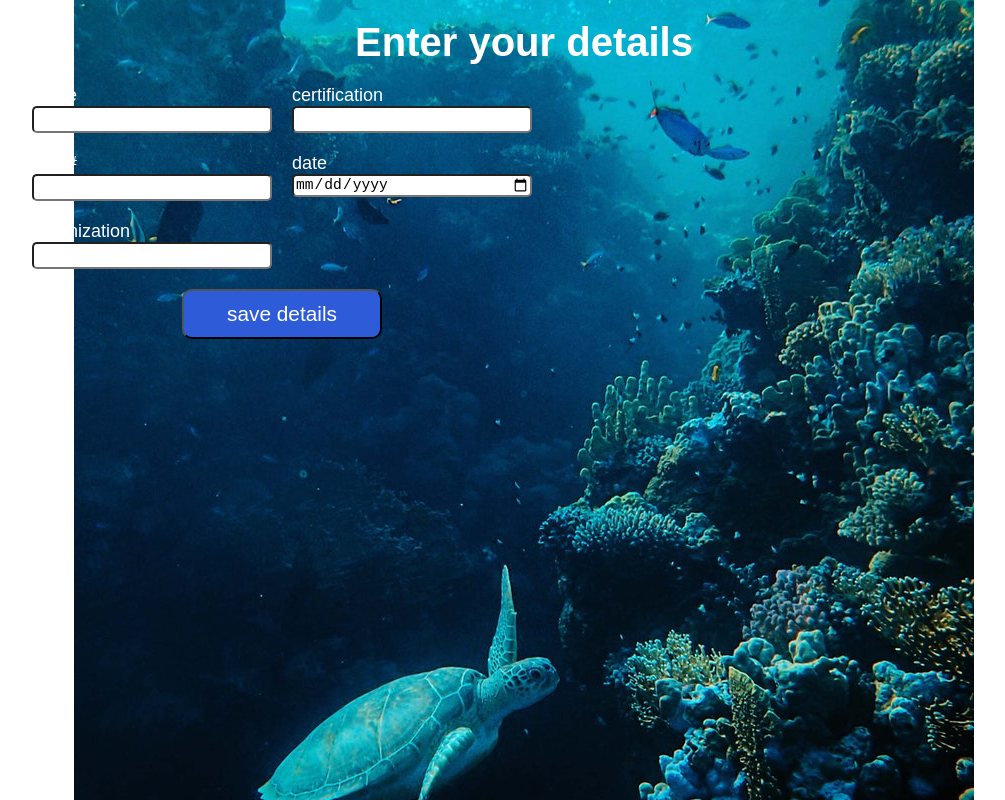
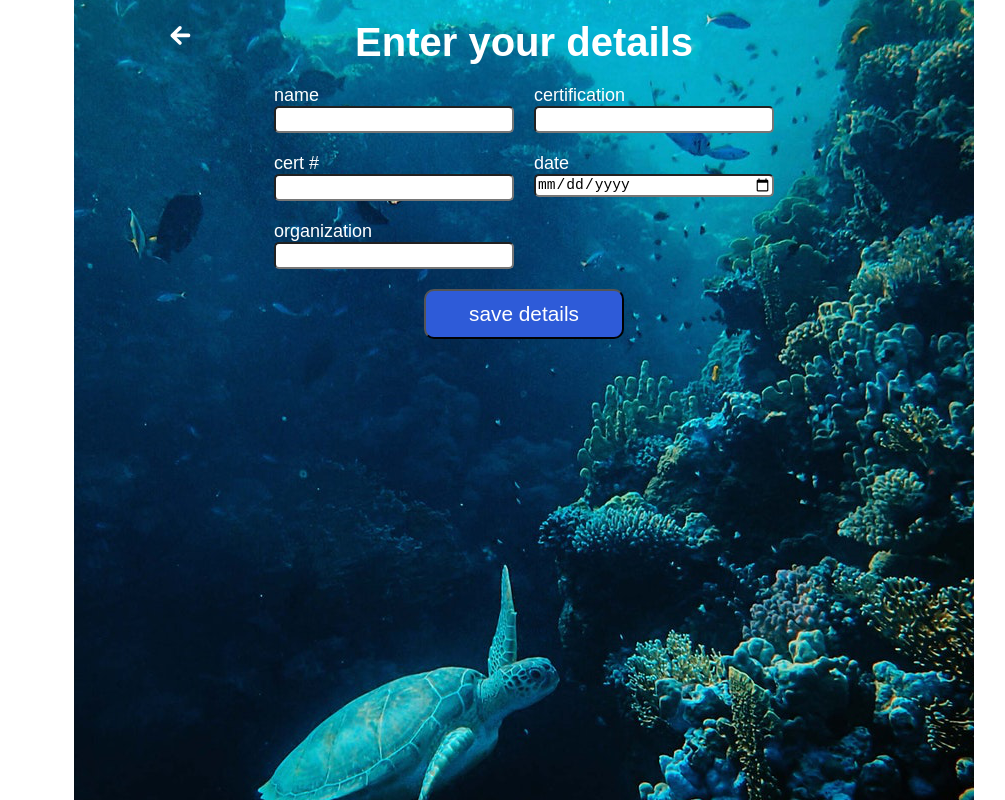
Before and after one commit to FlyingMoe91/capstone-project, a React (Create React App) app: page / in a window 1280 px wide. Both pictures are taken after a click on the button "create cew diver +". Shown: the whole page, without its empty margins (116-1121 px from the left). Built offline with nearby package versions, Linux system fonts and the light colour scheme.

Commit message:
Add styles

```diff
--- a/src/components/AddDiveForm/AddDive.js
+++ b/src/components/AddDiveForm/AddDive.js
@@ -175,7 +175,7 @@ const FormStyled = styled.form`
   grid-template-columns: 1fr 1fr;
   gap: 20px;
   max-width: 500px;
-  margin: 20px;
+  margin: 20px auto;
   color: white;
 
   input {
--- a/src/components/FormCreateDiver/CreateDiver.js
+++ b/src/components/FormCreateDiver/CreateDiver.js
@@ -86,15 +86,17 @@ export default function AddDive({ onClickBack, onCreate }) {
 }
 
 const SectionStyled = styled.section`
+  position: relative;
   grid-column-start: 1;
   grid-column-end: 3;
   grid-row-start: 1;
   grid-row-end: 5;
+  width: 100%;
 `;
 
 const Headline = styled.h1`
   text-align: center;
-  width: 80vw;
+  width: 80%;
   margin: 0 auto;
   font-size: 2.5rem;
   color: white;
@@ -105,7 +107,7 @@ const FormStyled = styled.form`
   grid-template-columns: 1fr 1fr;
   gap: 20px;
   max-width: 500px;
-  margin: 20px;
+  margin: 20px auto;
   color: white;
 
   input {
@@ -121,8 +123,8 @@ const InputWrapper = styled.div`
 
 const ButtonBack = styled(Button)`
   position: absolute;
-  left: 10px;
-  top: 20px;
+  left: 0px;
+  top: 0px;
   color: white;
   font-size: 1.8rem;
   border: none;
--- a/src/pages/home.js
+++ b/src/pages/home.js
@@ -56,5 +56,5 @@ const Header = styled.button`
   color: white;
   border-radius: 20px;
   padding: 0 5px;
-  width: 80vw;
+  width: 90%;
 `;
```
